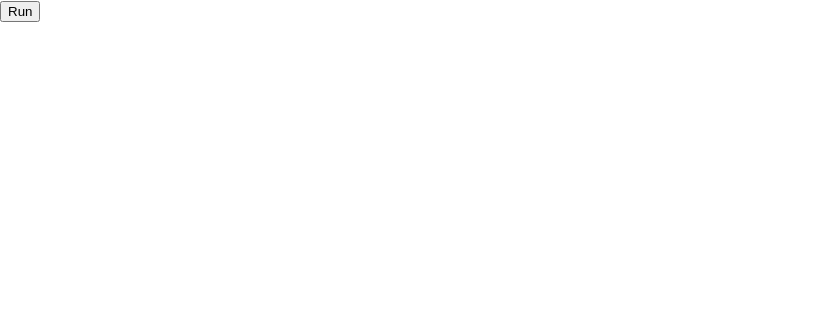
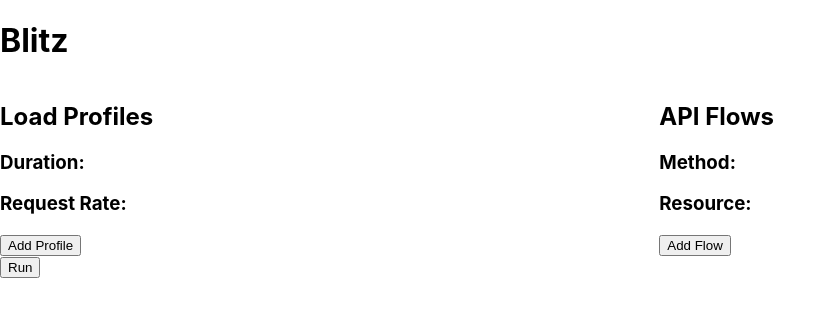
Before and after one commit to AdarshPala/blitz, a React (Create React App) app in the folder client/: page / in a window 1280 px wide. Shown: the top 316 px of the page, without its empty margins (0-836 px from the left). Built offline with nearby package versions, Linux system fonts and the light colour scheme.

Commit message:
Basic ConfigPage layout w/ flexbox

```diff
--- /dev/null
+++ b/client/src/components/ConfigPage.css
@@ -0,0 +1,9 @@
+.config-col {
+  display: flex;
+  flex-direction: row;
+}
+
+.config-col > div {
+  /* margin-left: 30px; */
+  flex-grow: 1;
+}
--- a/client/src/components/ConfigPage.tsx
+++ b/client/src/components/ConfigPage.tsx
@@ -4,6 +4,7 @@ import superagent, { Response } from 'superagent';
 import { ChartData, Line } from 'react-chartjs-2';
 import { TestConfig, BlitzResponseBody } from '../types';
 import { FORMAT, COLOURS } from '../ChartFormat';
+import './ConfigPage.css';
 
 const NOT_STARTED = 'not started';
 const PENDING = 'pending';
@@ -93,7 +94,24 @@ function ConfigPage() {
   }
 
   return (
-    <button onClick={startPerfTest}>Run</button>
+    <div>
+      <h1>Blitz</h1>
+      <div className='config-col'>
+        <div>
+          <h2>Load Profiles</h2>
+          <h3>Duration:</h3>
+          <h3>Request Rate:</h3>
+          <button>Add Profile</button>
+        </div>
+        <div>
+          <h2>API Flows</h2>
+          <h3>Method:</h3>
+          <h3>Resource:</h3>
+          <button>Add Flow</button>
+        </div>
+      </div>
+      <button onClick={startPerfTest}>Run</button>
+    </div>
   );
 }
 export default ConfigPage;
```
